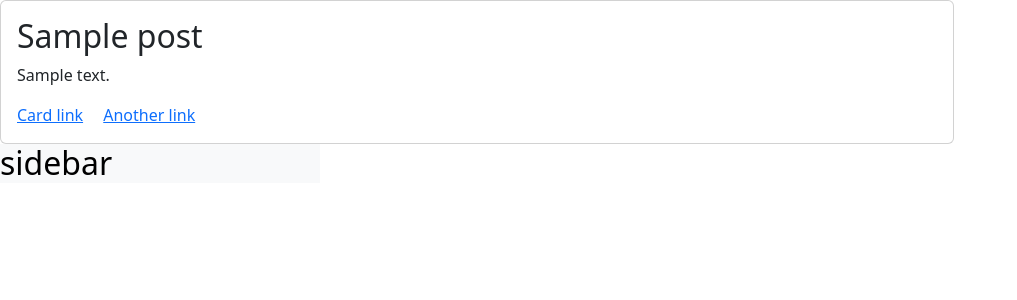
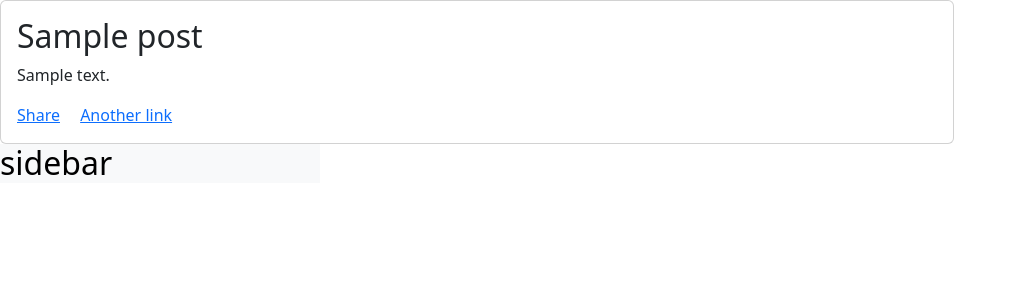
Before and after one commit to likelion-backend-6th/DjangoProject_Choihana, a Django app: page /blog/1/ in a window 1280 px wide. Shown: the part 56-356 px from the top of the page, without its empty margins (0-1017 px from the left). Run offline with Django 4.2, Linux system fonts and the light colour scheme; tables that the repository leaves empty hold one stand-in row (values such as "Sample post").

Commit message:
디테일 페이지에 공유 링크 추가

```diff
--- a/mysite/blog/templates/blog/post/post_detail.html
+++ b/mysite/blog/templates/blog/post/post_detail.html
@@ -5,7 +5,7 @@
     <div class="card-body">
         <h2 class="card-title">{{object.title}}</h2>
         <p class="card-text">{{object.body}}</p>
-        <a href="#" class="card-link">Card link</a>
+        <a href="{% url 'blog:share' object.id %}" class="card-link">Share</a>
             <a href="#" class="card-link">Another link</a>
     </div>
 </div>
```
